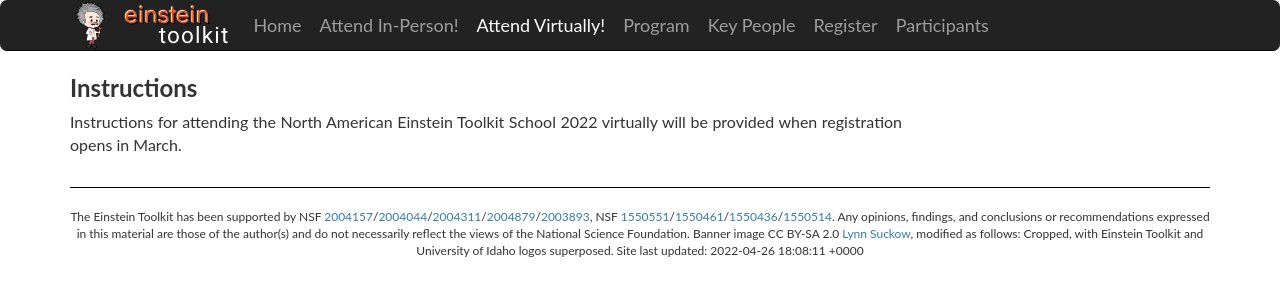
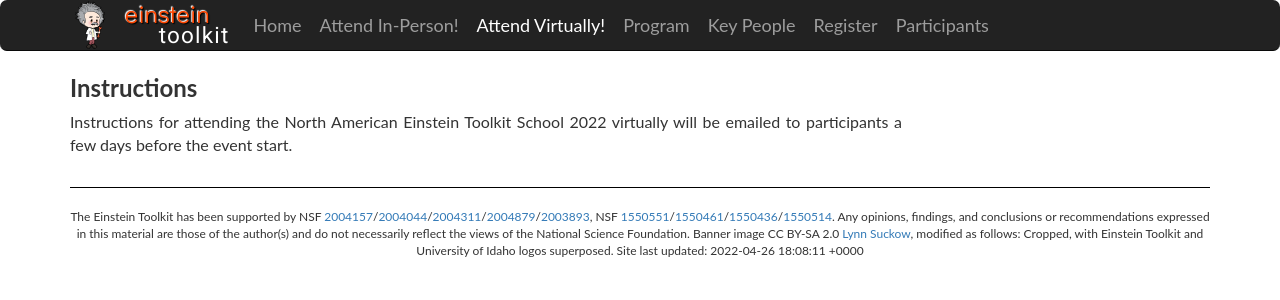
Before and after one commit to EinsteinToolkit/et2022uidaho, a Jekyll site: the page built from virtual_attendance.md, in a window 1280 px wide. Shown: the top 300 px of the page. Built offline with Jekyll 4.4.1, drawn with Linux system fonts in a browser that asks for light colours.

Commit message:
virtual_attendance.md: updated message

```diff
--- a/virtual_attendance.md
+++ b/virtual_attendance.md
@@ -6,7 +6,7 @@ title: Virtual Attendee Information
 <div class="container-fluid" markdown="1">
 # Instructions
 
-Instructions for attending the North American Einstein Toolkit School
-2022 virtually will be provided when registration opens in March.
+Instructions for attending the North American Einstein Toolkit School 2022
+virtually will be emailed to participants a few days before the event start.
 
 </div>
```
